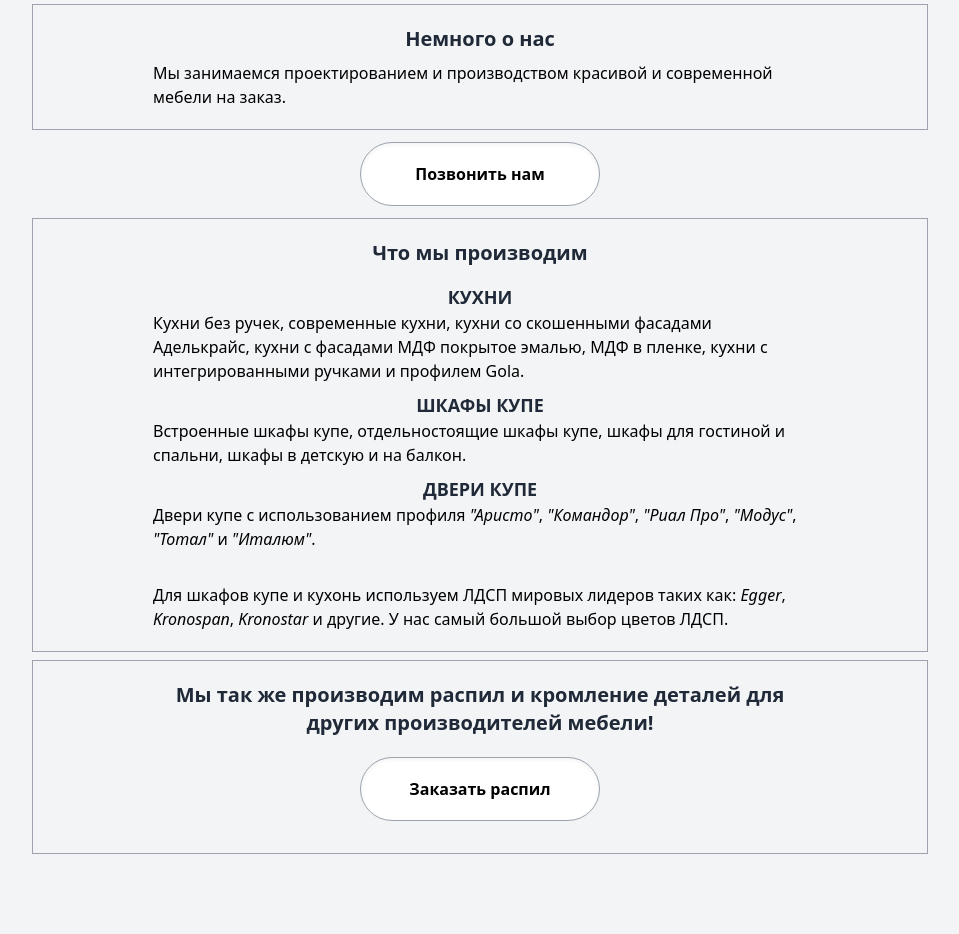
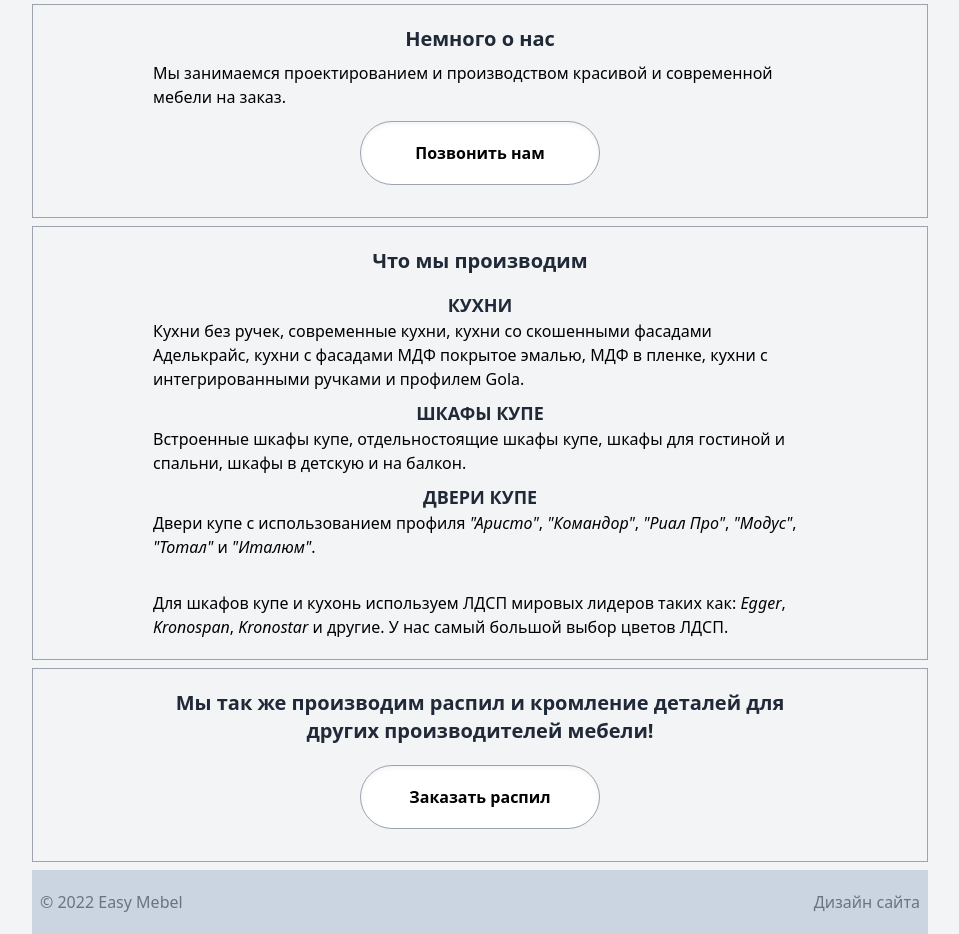
Before and after one commit to synalice/easy-mebel, a Next.js app: page / in a window 1280 px wide. Shown: the part 160-1094 px from the top of the page, without its empty margins (160-1119 px from the left). Before the commit the page ends 1022 px from the top, so only its background shows below. Built offline with nearby package versions, Linux system fonts and the light colour scheme.

Commit message:
feat: implement `<Footer />`

```diff
--- /dev/null
+++ b/components/Footer.tsx
@@ -0,0 +1,14 @@
+export default function Footer() {
+  return (
+    <div className="flex items-center justify-between bg-slate-300 h-16 mt-2 p-2 text-gray-500">
+      <span>
+        © 2022 Easy Mebel
+      </span>
+      <span className="underline-offset-4 hover:underline">
+        <a href="https://github.com/synalice">
+          Дизайн сайта
+        </a>
+      </span>
+    </div>
+  );
+}
--- a/pages/index.tsx
+++ b/pages/index.tsx
@@ -3,6 +3,7 @@ import Header from "../components/Header";
 import Layout from "../components/Layout";
 import Main from "../components/Main";
 import CallToAction from "../components/CallToAction";
+import Footer from "../components/Footer";
 
 export default function Index() {
   return (
@@ -17,35 +18,43 @@ export default function Index() {
         <h1 className="pb-2 text-xl text-center font-extrabold text-gray-800">
           Немного о нас
         </h1>
+
         <p>
           Мы занимаемся проектированием и производством красивой и современной мебели на заказ.
         </p>
+
+        <CallToAction text={"Позвонить нам"} phone={"+7(926)218-66-68"} />
       </Main>
-
-      <CallToAction text={"Позвонить нам"} phone={"+7(926)218-66-68"} />
 
       <Main>
         <h1 className="pb-2 text-xl text-center font-extrabold text-gray-800">
           Что мы производим
         </h1>
+
         <h2 className="mt-2 pb-2 text-lg text-left font-extrabold text-gray-800">
           КУХНИ
         </h2>
+
         <p className="mt-[-0.5rem]">
           Кухни без ручек, современные кухни, кухни со скошенными фасадами Аделькрайс, кухни с фасадами МДФ покрытое эмалью, МДФ в пленке, кухни с интегрированными ручками и профилем Gola.
         </p>
+
         <h2 className="mt-2 pb-2 text-lg text-left font-extrabold text-gray-800">
           ШКАФЫ КУПЕ
         </h2>
+
         <p className="mt-[-0.5rem]">
           Встроенные шкафы купе, отдельностоящие шкафы купе, шкафы для гостиной и спальни, шкафы в детскую и на балкон.
         </p>
+
         <h2 className="mt-2 pb-2 text-lg text-left font-extrabold text-gray-800">
           ДВЕРИ КУПЕ
         </h2>
+
         <p className="mt-[-0.5rem]">
           Двери купе с использованием профиля <i>&quot;Аристо&quot;</i>, <i>&quot;Командор&quot;</i>, <i>&quot;Риал Про&quot;</i>, <i>&quot;Модус&quot;</i>, <i>&quot;Тотал&quot;</i> и <i>&quot;Италюм&quot;</i>.
         </p>
+
         <p className="mt-8">
           Для шкафов купе и кухонь используем ЛДСП мировых лидеров таких как: <i>Egger</i>, <i>Kronospan</i>, <i>Kronostar</i> и другие. У нас самый большой выбор цветов ЛДСП.
         </p>
@@ -55,9 +64,11 @@ export default function Index() {
         <h1 className="pb-2 text-xl text-center font-extrabold text-gray-800">
           Мы так же производим распил и кромление деталей для других производителей мебели!
         </h1>
+
         <CallToAction text="Заказать распил" phone={"+7(926)162-03-62"} />
       </Main>
 
+      <Footer />
     </Layout>
   );
 }
```
